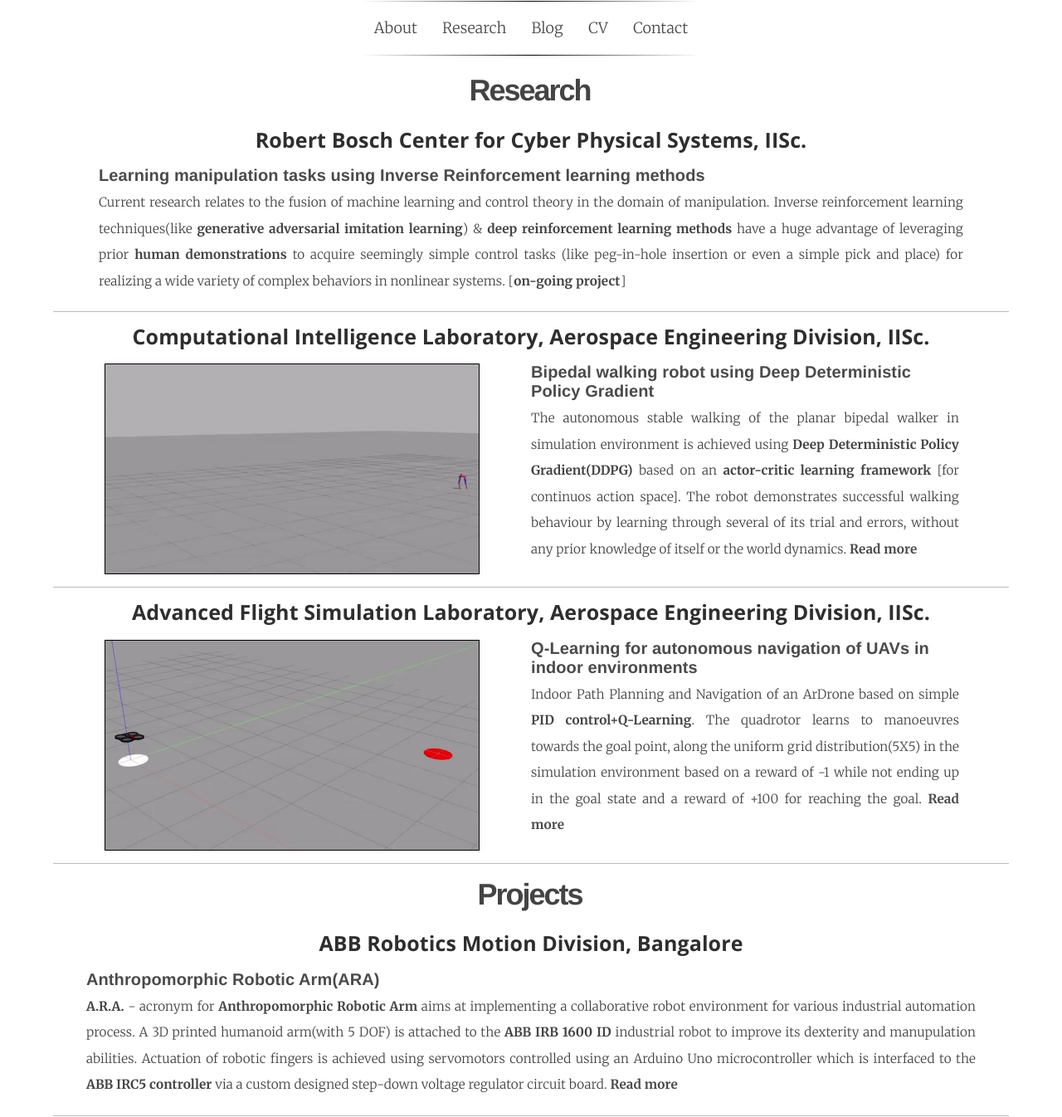
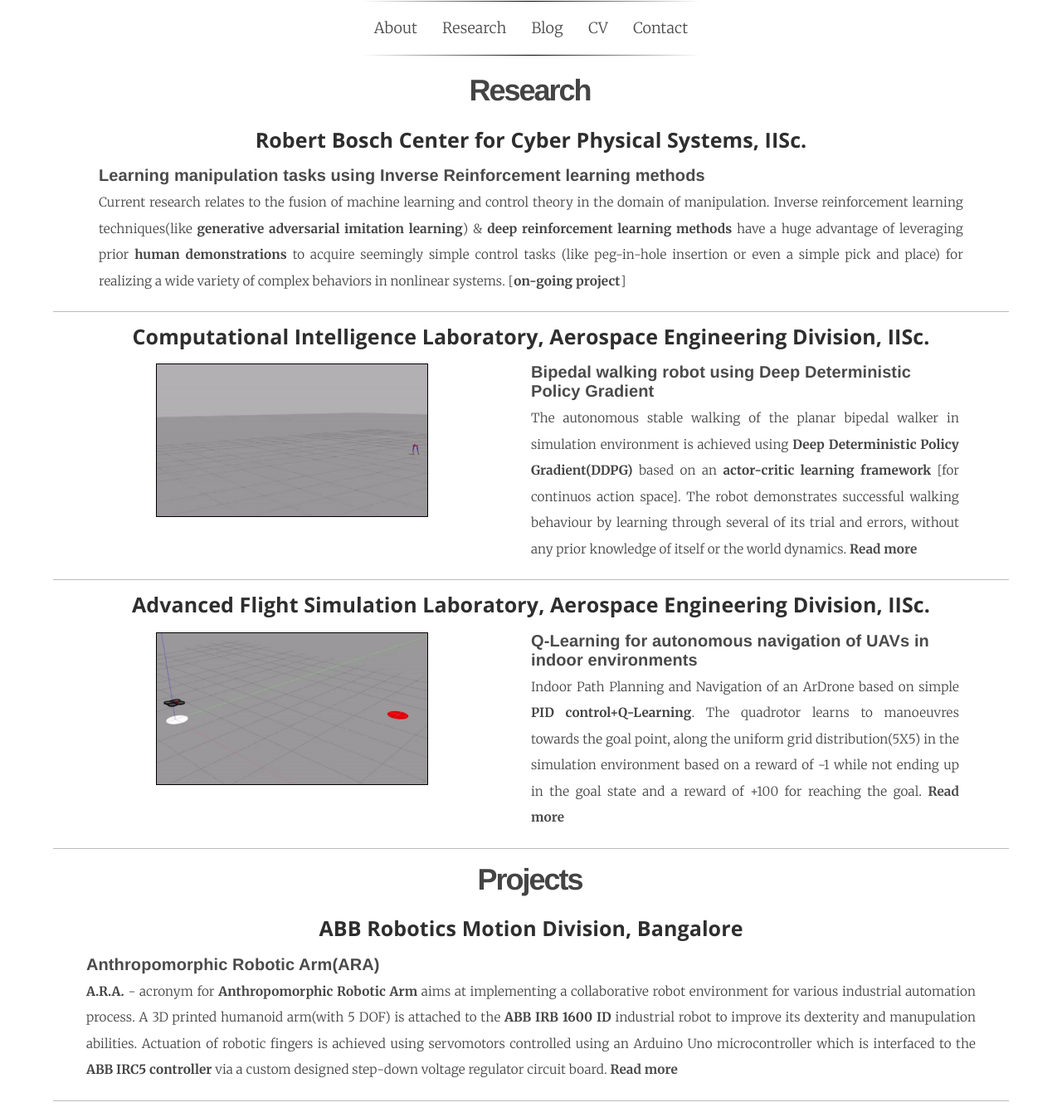
Before and after one commit to navuboy/navuboy.github.io, a Jekyll site: the page built from research.html, in a window 1280 px wide. Shown: the whole page at 83% size. Built offline with Jekyll 4.4.1, drawn with Linux system fonts in a browser that asks for light colours; some web fonts are replaced.

Commit message:
Updated research.md

```diff
--- a/_includes/research.md
+++ b/_includes/research.md
@@ -35,7 +35,7 @@
 <div class="container-fluid">
   <div class="row">
     <div class="col-md-6">
-        <img src="https://nav74neet.github.io/media/biped_trained.gif" alt="DDPG" style="border:1px solid black;">
+        <img src="https://nav74neet.github.io/media/biped_trained.gif" alt="DDPG" style="height:80%; width:60%; border:1px solid black;">
         <!-- <img class="rimg" src="{{ site.github.url }}/media/biped_trained.gif" /> -->
     </div>
     <div class="col-md-6" style="padding-left: 30px;padding-right: 30px;margin-left: -30px; font-size:85%; font-family: 'Merriweather', 'Hiragino Sans GB', 'Microsoft YaHei', 'WenQuanYi Micro Hei', sans-serif;">
@@ -59,7 +59,7 @@
 <div class="container-fluid">
   <div class="row">
     <div class="col-md-6">
-        <img src="https://nav74neet.github.io/media/drone_qlearning.gif" alt="UAV" style="border:1px solid black;">
+        <img src="https://nav74neet.github.io/media/drone_qlearning.gif" alt="UAV" style="height: 80%; width: 60%; border:1px solid black;">
         <!-- <img class="rimg" src="{{ site.github.url }}/media/drone_qlearning.gif" /> -->
     </div>
     <div class="col-md-6" style="padding-left: 30px;padding-right: 30px;margin-left: -30px; font-size: 85%; font-family: 'Merriweather', 'Hiragino Sans GB', 'Microsoft YaHei', 'WenQuanYi Micro Hei', sans-serif;">
```
